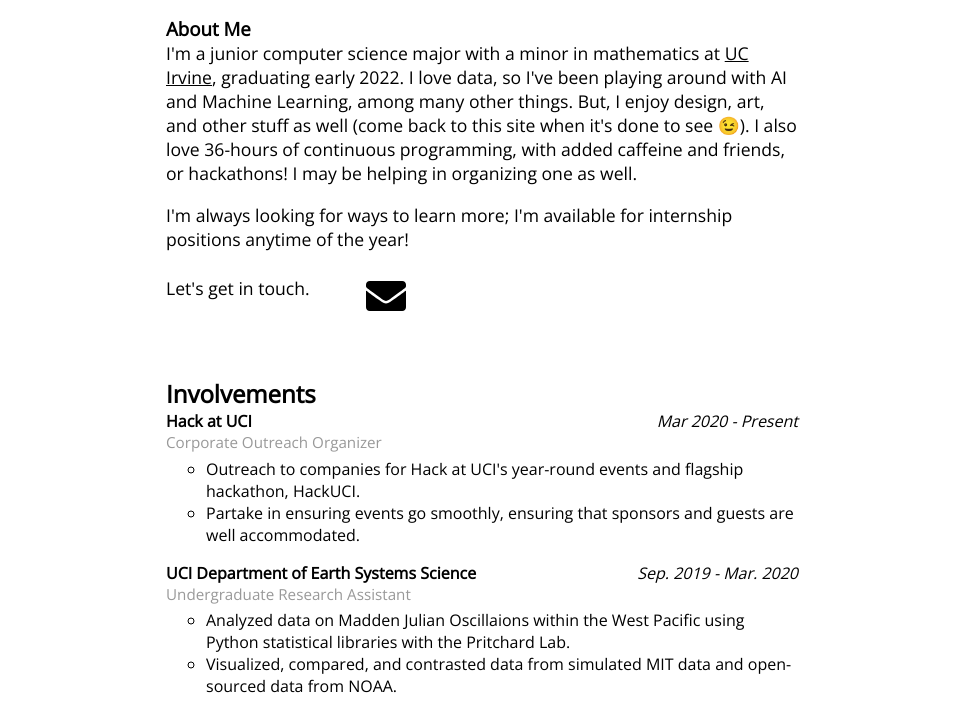
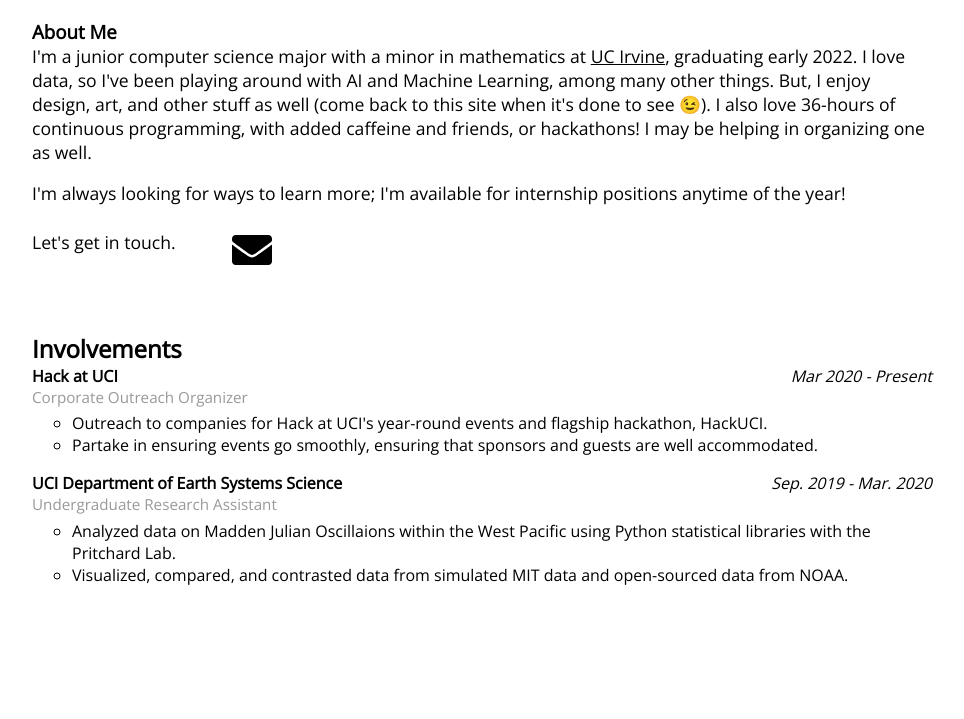
Before and after one commit to kingszeto/kingsleyszeto.me, a website: page index.html in a window 1280 px wide. Shown: the part 294-1013 px from the top of the page, without its empty margins (158-1122 px from the left). Drawn offline with nearby package versions, Linux system fonts and the light colour scheme.

Commit message:
Update style.css

```diff
--- a/assets/css/style.css
+++ b/assets/css/style.css
@@ -15,7 +15,8 @@ a{
     position: relative;
     margin: auto;
     padding-top: 30px;
-    width: 50%;
+    /* width: 50%; */
+    width: 900px;
     font-family: Open Sans;
 }
 
```
